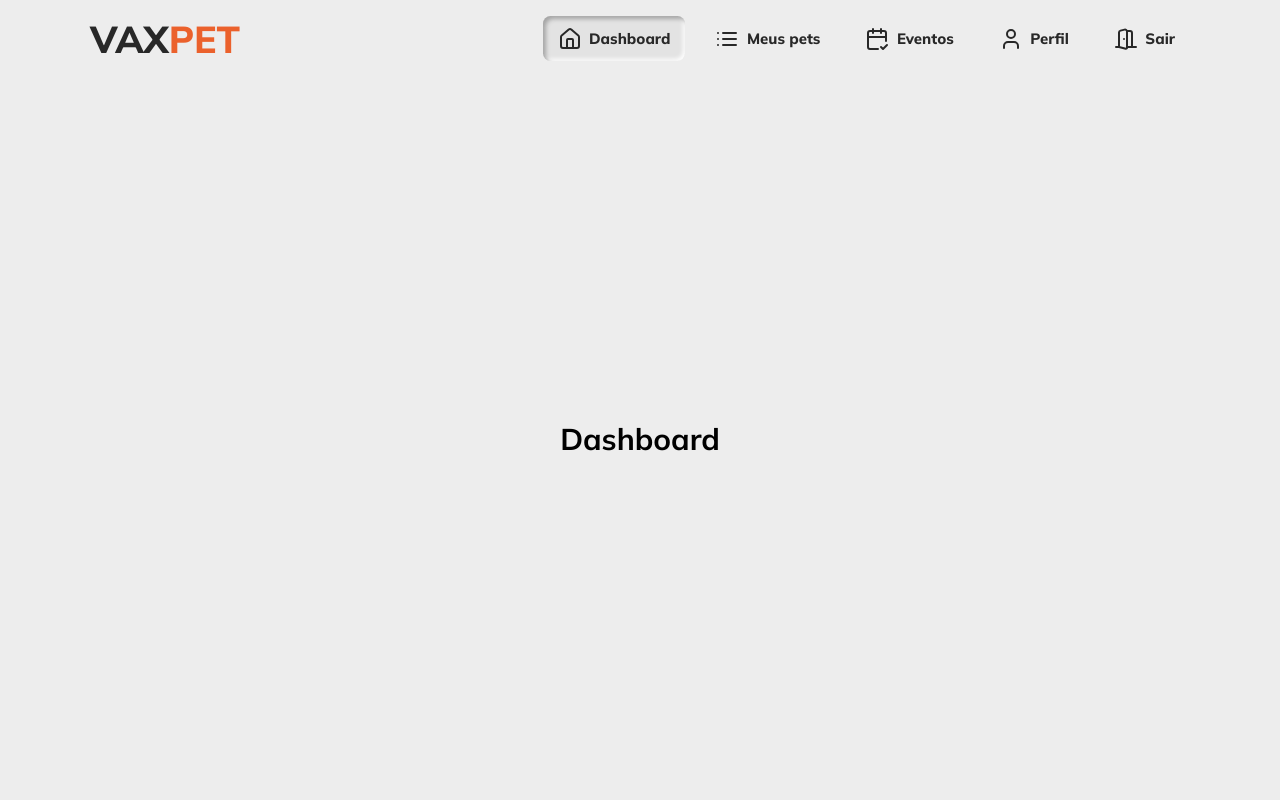
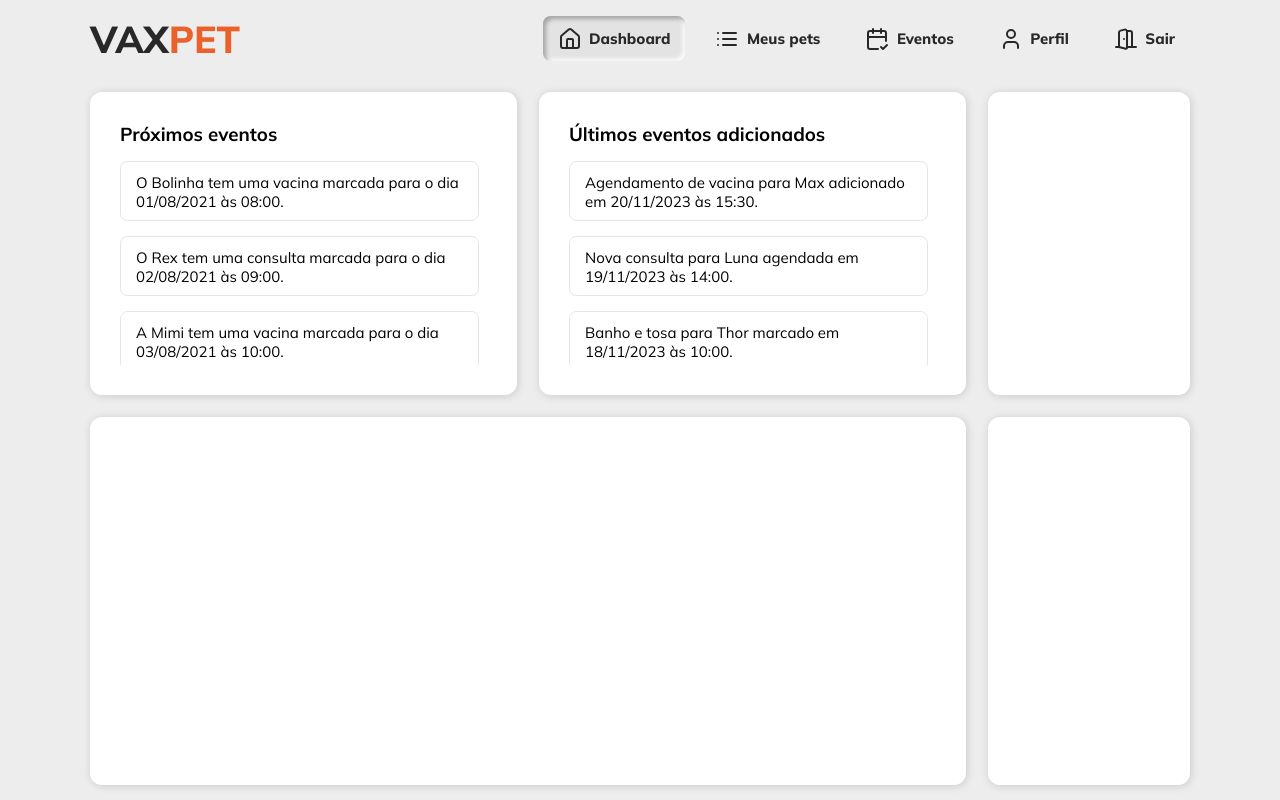
Before and after one commit to mguedesdev/vaxpet, a Next.js app: page /dashboard in a window 1280 px wide. Built offline with nearby package versions, Linux system fonts and the light colour scheme.

Commit message:
feat: next e and last events in dashboard page

```diff
--- a/src/app/dashboard/page.tsx
+++ b/src/app/dashboard/page.tsx
@@ -1,11 +1,23 @@
 'use client';
 
-import { MainContainer } from './styles';
+import NextEvents from '@/components/PageDashboard/NextEvents/NextEvents';
+import LastEvents from '@/components/PageDashboard/LastEvents/LastEvents';
+import { Container, GridLayout, MainContainer } from './styles';
 
 const DashboardPage = () => {
   return (
     <MainContainer>
-      <h1>Dashboard</h1>
+      <GridLayout>
+        <Container className="events-section">
+          <NextEvents title="Próximos eventos" />
+        </Container>
+        <Container className="events-section">
+          <LastEvents title="Últimos eventos adicionados" />
+        </Container>
+        <Container className="calendar-section" />
+        <Container className="pets-section" />
+        <Container className="day-events-section" />
+      </GridLayout>
     </MainContainer>
   );
 };
--- a/src/app/dashboard/styles.ts
+++ b/src/app/dashboard/styles.ts
@@ -4,9 +4,84 @@ export const MainContainer = styled.div`
   display: flex;
   flex-direction: column;
   align-items: center;
-  justify-content: center;
+  justify-content: start;
   gap: 2rem;
   height: 100%;
   width: 100%;
-  padding: 1rem 6rem;
+  padding: 1rem 6rem 1rem;
+  margin-bottom: 2rem;
 `;
+
+export const GridLayout = styled.div`
+  display: grid;
+  grid-template-columns: repeat(10, 1fr); /* 10 colunas de tamanho igual */
+  grid-template-rows: repeat(11, 1fr); /* 10 linhas de tamanho igual */
+  width: 100%;
+  height: 90%;
+  gap: 1.5rem; /* Espaçamento entre os elementos do grid */
+
+  /* Layout dos primeiros 2 quadros (Próximos eventos e Últimos eventos adicionados) */
+  .events-section {
+    grid-column: span 4; /* Ocupar 4/10 das colunas */
+    grid-row: span 5; /* Ocupar 5/11 das linhas */
+  }
+
+  /* Calendário ocupa 2/10 das colunas */
+  .calendar-section {
+    grid-column: span 2; /* Ocupar 2/10 das colunas */
+    grid-row: span 5; /* Ocupar 5/11 das linhas */
+  }
+
+  /* A lista de pets ocupa 8/10 das colunas */
+  .pets-section {
+    grid-column: span 8; /* Ocupar 8/10 das colunas */
+    grid-row: span 6; /* Ocupar 6/11 das linhas */
+  }
+
+  /* Eventos do dia selecionado ocupam 2/10 das colunas */
+  .day-events-section {
+    grid-column: span 2; /* Ocupar 2/10 das colunas */
+    grid-row: span 6; /* Ocupar 6/11 das linhas */
+  }
+
+  @media (max-width: 768px) {
+    grid-template-columns: repeat(1, 1fr);
+    grid-template-rows: repeat(20, 1fr);
+
+    .events-section,
+    .calendar-section,
+    .pets-section,
+    .day-events-section {
+      grid-column: span 1;
+    }
+
+    .events-section {
+      grid-row: span 12;
+    }
+
+    .calendar-section {
+      grid-row: span 10;
+    }
+
+    .pets-section {
+      grid-row: span 20;
+      order: 1;
+    }
+
+    .day-events-section {
+      grid-row: span 10;
+    }
+  }
+`;
+
+export const Container = styled.div`
+  display: flex;
+  flex-direction: column;
+  gap: 1rem;
+  width: 100%;
+  height: 100%;
+  padding: 1rem;
+  background-color: ${({ theme }) => theme.colors.white};
+  border-radius: 0.8rem;
+  box-shadow: 1px 1px 8px rgba(0, 0, 0, 0.15);
+`;
--- a/src/components/ClientLayout/ClientLayout.style.ts
+++ b/src/components/ClientLayout/ClientLayout.style.ts
@@ -4,7 +4,8 @@ export const Main = styled.main`
   display: flex;
   flex-direction: column;
   align-items: center;
-  justify-content: center;
+  justify-content: start;
   background-color: ${({ theme }) => theme.colors.background};
   height: 100vh;
+  overflow-y: hidden;
 `;
--- /dev/null
+++ b/src/components/PageDashboard/LastEvents/LastEvents.styles.ts
@@ -0,0 +1,36 @@
+import styled from 'styled-components';
+
+export const NextEventsContainer = styled.div`
+  display: flex;
+  flex-direction: column;
+  gap: 1rem;
+  width: 100%;
+  height: 100%;
+  padding: 1rem;
+`;
+
+export const Title = styled.h2`
+  font-size: 1.25rem;
+  font-weight: 600px;
+`;
+
+export const EventsList = styled.ul`
+  display: flex;
+  flex-direction: column;
+  gap: 1rem;
+  width: 100%;
+  height: 100%;
+  overflow-y: auto;
+  padding-right: 0.5rem;
+`;
+
+export const Event = styled.li`
+  display: flex;
+  flex-direction: column;
+  gap: 0.5rem;
+  padding: 0.75rem 1rem;
+  border: 1px solid ${({ theme }) => theme.colors.grayLight};
+  border-radius: 0.5rem;
+  background-color: ${({ theme }) => theme.colors.white};
+  min-height: 60px;
+`;
--- /dev/null
+++ b/src/components/PageDashboard/LastEvents/LastEvents.tsx
@@ -0,0 +1,26 @@
+import { LastEvents as Events } from '@/mock/LastEvents';
+import {
+  Event,
+  EventsList,
+  NextEventsContainer,
+  Title,
+} from './LastEvents.styles';
+
+interface EventsProps extends React.HtmlHTMLAttributes<HTMLDivElement> {
+  title?: string;
+}
+
+const LastEvents = ({ title, ...rest }: EventsProps) => {
+  return (
+    <NextEventsContainer {...rest}>
+      <Title>{title}</Title>
+      <EventsList>
+        {Events.map(event => (
+          <Event>{event.message}</Event>
+        ))}
+      </EventsList>
+    </NextEventsContainer>
+  );
+};
+
+export default LastEvents;
--- /dev/null
+++ b/src/components/PageDashboard/NextEvents/NextEvents.styles.ts
@@ -0,0 +1,36 @@
+import styled from 'styled-components';
+
+export const NextEventsContainer = styled.div`
+  display: flex;
+  flex-direction: column;
+  gap: 1rem;
+  width: 100%;
+  height: 100%;
+  padding: 1rem;
+`;
+
+export const Title = styled.h2`
+  font-size: 1.25rem;
+  font-weight: 600px;
+`;
+
+export const EventsList = styled.ul`
+  display: flex;
+  flex-direction: column;
+  gap: 1rem;
+  width: 100%;
+  height: 100%;
+  overflow-y: auto;
+  padding-right: 0.5rem;
+`;
+
+export const Event = styled.li`
+  display: flex;
+  flex-direction: column;
+  gap: 0.5rem;
+  padding: 0.75rem 1rem;
+  border: 1px solid ${({ theme }) => theme.colors.grayLight};
+  border-radius: 0.5rem;
+  background-color: ${({ theme }) => theme.colors.white};
+  min-height: 60px;
+`;
--- /dev/null
+++ b/src/components/PageDashboard/NextEvents/NextEvents.tsx
@@ -0,0 +1,26 @@
+import { NextEvents as Events } from '@/mock/NextEvents';
+import {
+  Event,
+  EventsList,
+  NextEventsContainer,
+  Title,
+} from './NextEvents.styles';
+
+interface EventsProps extends React.HtmlHTMLAttributes<HTMLDivElement> {
+  title?: string;
+}
+
+const NextEvents = ({ title, ...rest }: EventsProps) => {
+  return (
+    <NextEventsContainer {...rest}>
+      <Title>{title}</Title>
+      <EventsList>
+        {Events.map(event => (
+          <Event>{event.message}</Event>
+        ))}
+      </EventsList>
+    </NextEventsContainer>
+  );
+};
+
+export default NextEvents;
--- /dev/null
+++ b/src/mock/LastEvents.ts
@@ -0,0 +1,82 @@
+export const LastEvents = [
+  {
+    id: 1,
+    type: 'Vacina',
+    date: '2023-11-20',
+    time: '15:30',
+    pet: {
+      name: 'Max',
+      age: 2,
+      species: 'Cachorro',
+      breed: 'Golden Retriever',
+    },
+    message:
+      'Agendamento de vacina para Max adicionado em 20/11/2023 às 15:30.',
+  },
+  {
+    id: 2,
+    type: 'Consulta',
+    date: '2023-11-19',
+    time: '14:00',
+    pet: {
+      name: 'Luna',
+      age: 3,
+      species: 'Gato',
+      breed: 'Siamês',
+    },
+    message: 'Nova consulta para Luna agendada em 19/11/2023 às 14:00.',
+  },
+  {
+    id: 3,
+    type: 'Banho',
+    date: '2023-11-18',
+    time: '10:00',
+    pet: {
+      name: 'Thor',
+      age: 4,
+      species: 'Cachorro',
+      breed: 'Bulldog',
+    },
+    message: 'Banho e tosa para Thor marcado em 18/11/2023 às 10:00.',
+  },
+  {
+    id: 4,
+    type: 'Exame',
+    date: '2023-11-17',
+    time: '11:30',
+    pet: {
+      name: 'Mia',
+      age: 1,
+      species: 'Gato',
+      breed: 'Persa',
+    },
+    message: 'Exame de rotina para Mia adicionado em 17/11/2023 às 11:30.',
+  },
+  {
+    id: 5,
+    type: 'Cirurgia',
+    date: '2023-11-16',
+    time: '09:00',
+    pet: {
+      name: 'Rex',
+      age: 5,
+      species: 'Cachorro',
+      breed: 'Pastor Alemão',
+    },
+    message:
+      'Agendamento de cirurgia para Rex incluído em 16/11/2023 às 09:00.',
+  },
+  {
+    id: 6,
+    type: 'Consulta',
+    date: '2023-11-15',
+    time: '13:00',
+    pet: {
+      name: 'Bella',
+      age: 2,
+      species: 'Gato',
+      breed: 'Maine Coon',
+    },
+    message: 'Nova consulta para Bella agendada em 15/11/2023 às 13:00.',
+  },
+];
--- /dev/null
+++ b/src/mock/NextEvents.ts
@@ -0,0 +1,145 @@
+export const NextEvents = [
+  {
+    id: 1,
+    type: 'Vacina',
+    date: '2021-08-01',
+    time: '08:00',
+    pet: {
+      name: 'Bolinha',
+      age: 2,
+      species: 'Cachorro',
+      breed: 'Vira-lata',
+    },
+    message: 'O Bolinha tem uma vacina marcada para o dia 01/08/2021 às 08:00.',
+  },
+  {
+    id: 2,
+    type: 'Consulta',
+    date: '2021-08-02',
+    time: '09:00',
+    pet: {
+      name: 'Rex',
+      age: 3,
+      species: 'Cachorro',
+      breed: 'Pastor Alemão',
+    },
+    message: 'O Rex tem uma consulta marcada para o dia 02/08/2021 às 09:00.',
+  },
+  {
+    id: 3,
+    type: 'Vacina',
+    date: '2021-08-03',
+    time: '10:00',
+    pet: {
+      name: 'Mimi',
+      age: 1,
+      species: 'Gato',
+      breed: 'Siamês',
+    },
+    message: 'A Mimi tem uma vacina marcada para o dia 03/08/2021 às 10:00.',
+  },
+  {
+    id: 4,
+    type: 'Consulta',
+    date: '2021-08-04',
+    time: '11:00',
+    pet: {
+      name: 'Luna',
+      age: 4,
+      species: 'Cachorro',
+      breed: 'Labrador',
+    },
+    message: 'A Luna tem uma consulta marcada para o dia 04/08/2021 às 11:00.',
+  },
+  {
+    id: 5,
+    type: 'Vacina',
+    date: '2021-08-05',
+    time: '12:00',
+    pet: {
+      name: 'Bela',
+      age: 2,
+      species: 'Gato',
+      breed: 'Persa',
+    },
+    message: 'A Bela tem uma vacina marcada para o dia 05/08/2021 às 12:00.',
+  },
+  {
+    id: 6,
+    type: 'Consulta',
+    date: '2021-08-06',
+    time: '13:00',
+    pet: {
+      name: 'Thor',
+      age: 5,
+      species: 'Cachorro',
+      breed: 'Bulldog',
+    },
+    message: 'O Thor tem uma consulta marcada para o dia 06/08/2021 às 13:00.',
+  },
+  {
+    id: 7,
+    type: 'Vacina',
+    date: '2021-08-07',
+    time: '14:00',
+    pet: {
+      name: 'Nina',
+      age: 3,
+      species: 'Gato',
+      breed: 'Maine Coon',
+    },
+    message: 'A nina tem uma vacina marcada para o dia 07/08/2021 às 14:00',
+  },
+  {
+    id: 8,
+    type: 'Banho',
+    date: '2021-08-08',
+    time: '15:00',
+    pet: {
+      name: 'Max',
+      age: 6,
+      species: 'Cachorro',
+      breed: 'Golden Retriever',
+    },
+    message: 'O Max tem um banho marcado para o dia 08/08/2021 às 14:00',
+  },
+  {
+    id: 9,
+    type: 'Cio',
+    date: '2021-08-09',
+    time: '16:00',
+    pet: {
+      name: 'Lola',
+      age: 4,
+      species: 'Gato',
+      breed: 'Bengal',
+    },
+    message: 'O Max tem um banho marcado para o dia 08/08/2021 às 14:00',
+  },
+  {
+    id: 10,
+    type: 'Banho',
+    date: '2021-08-10',
+    time: '17:00',
+    pet: {
+      name: 'Simba',
+      age: 2,
+      species: 'Cachorro',
+      breed: 'Poodle',
+    },
+    message: 'O Max tem um banho marcado para o dia 08/08/2021 às 14:00',
+  },
+  {
+    id: 11,
+    type: 'Vacina',
+    date: '2021-08-11',
+    time: '18:00',
+    pet: {
+      name: 'Maggie',
+      age: 3,
+      species: 'Gato',
+      breed: 'Ragdoll',
+    },
+    message: 'O Max tem um banho marcado para o dia 08/08/2021 às 14:00',
+  },
+];
```
Also changed, not shown: src/@types/event.ts (added, +12 -0 lines), src/@types/pet.ts (added, +11 -0 lines).
